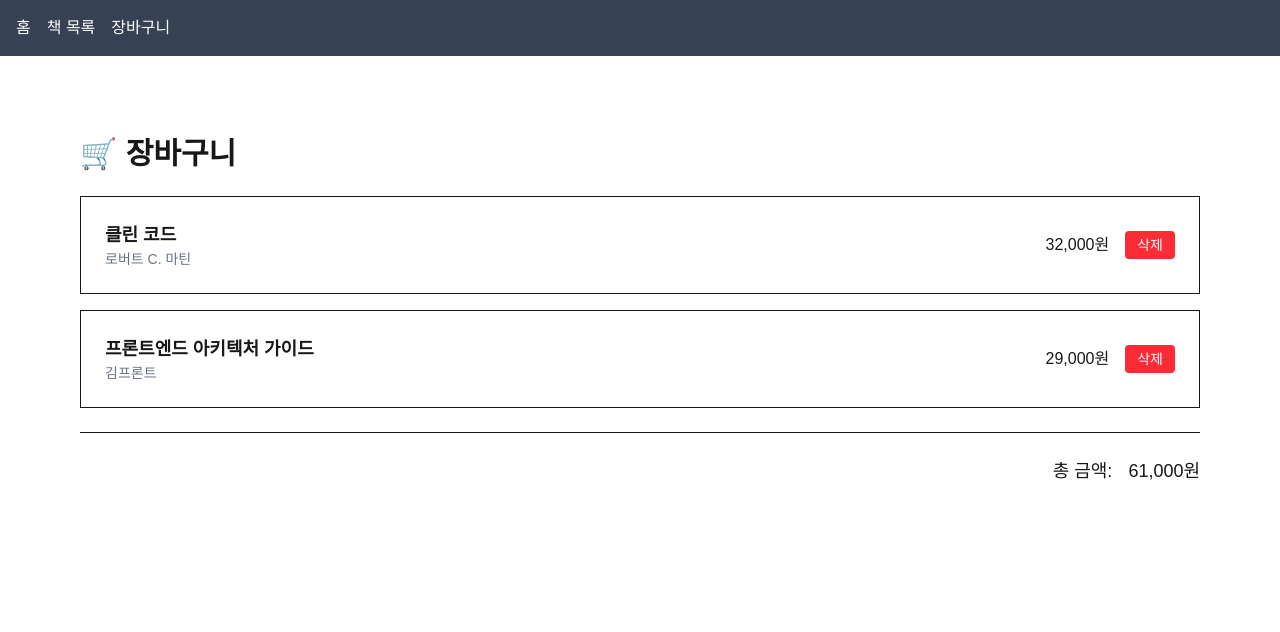
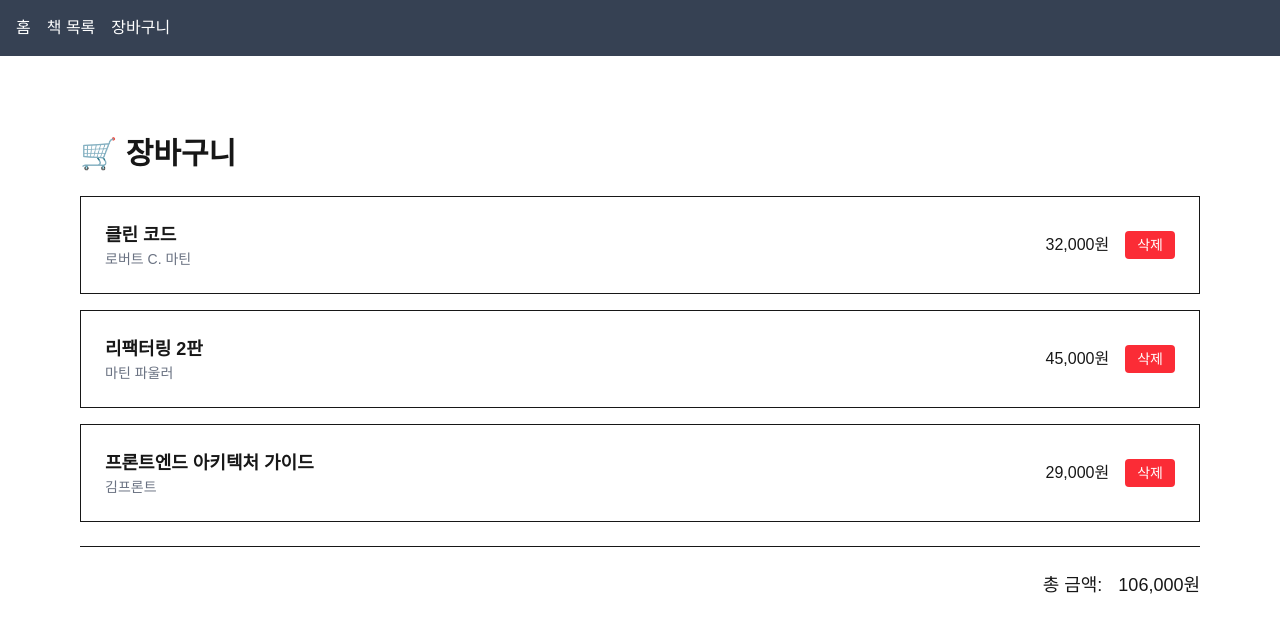
Before and after one commit to maruru301/goorm-missions, a Next.js app in the folder next-rendering/: page /cart in a window 1280 px wide. Shown: the top 632 px of the page. Built offline with nearby package versions, Linux system fonts and the light colour scheme; data requests are answered from the project's data file.

Commit message:
feat: CartButton 및 CartPage에 Server Action 적용하여 장바구니 연동

```diff
--- a/next-rendering/db.json
+++ b/next-rendering/db.json
@@ -104,45 +104,19 @@
   ],
   "cart": [
     {
-      "id": "1",
-      "slug": "clean-code",
-      "title": "클린 코드",
-      "author": "로버트 C. 마틴",
-      "category": "programming",
-      "description": "좋은 코드를 작성하기 위한 원칙과 패턴을 다루는 고전적인 개발 서적입니다.",
-      "descriptionHtml": "<p>좋은 코드를 작성하기 위한 원칙과 패턴을 다루는 고전적인 개발 서적입니다.</p>",
-      "price": {
-        "amount": "32000",
-        "currencyCode": "KRW"
-      },
-      "coverImage": "https://picsum.photos/seed/cleancode/400/600",
-      "isNew": false,
-      "rating": 4.8,
-      "tags": [
-        "프로그래밍",
-        "베스트셀러",
-        "클린코드"
-      ]
+      "id": 1,
+      "bookId": 1,
+      "quantity": 1
     },
     {
-      "id": "5",
-      "slug": "frontend-architecture",
-      "title": "프론트엔드 아키텍처 가이드",
-      "author": "김프론트",
-      "category": "frontend",
-      "description": "규모가 커지는 프론트엔드 프로젝트에서 구조를 설계하고 유지보수하는 방법을 소개합니다.",
-      "descriptionHtml": "<p>규모가 커지는 프론트엔드 프로젝트에서 구조를 설계하고 유지보수하는 방법을 소개합니다.</p>",
-      "price": {
-        "amount": "29000",
-        "currencyCode": "KRW"
-      },
-      "coverImage": "https://picsum.photos/seed/frontendarch/400/600",
-      "isNew": true,
-      "rating": 4.5,
-      "tags": [
-        "프론트엔드",
-        "아키텍처"
-      ]
+      "id": 2,
+      "bookId": 2,
+      "quantity": 1
+    },
+    {
+      "id": 5,
+      "bookId": 5,
+      "quantity": 1
     }
   ]
 }
--- a/next-rendering/src/app/cart/page.tsx
+++ b/next-rendering/src/app/cart/page.tsx
@@ -1,75 +1,36 @@
-// 장바구니 페이지 (CSR)
-'use client';
+// 장바구니 페이지
 
-import { useEffect, useState } from 'react';
+import Link from 'next/link';
+import { getCartItems } from '../actions/cartActions';
 
-import { BASE_URL } from '../constants/api';
-import { Book } from '@/types/book';
-import Link from 'next/link';
+const CartPage = async () => {
+    const cartItems = await getCartItems();
 
-const CartPage = () => {
-    const [cartList, setCartList] = useState<Book[]>([]);
-
-    useEffect(() => {
-        const fetchCart = async () => {
-            try {
-                const res = await fetch(`${BASE_URL}/cart`);
-
-                const data: Book[] = await res.json();
-                setCartList(data);
-            } catch (error) {
-                console.error(error);
-            }
-        };
-
-        fetchCart();
-    }, []);
-
-    // 삭제
-    const handleDelete = async (id: number) => {
-        const confirm = window.confirm('삭제하시겠습니까?');
-        if (!confirm) return;
-
-        try {
-            const res = await fetch(`${BASE_URL}/cart/${id}`, {
-                method: 'DELETE',
-            });
-            if (!res.ok) throw new Error('삭제 실패');
-
-            // 상태에서도 바로 제거
-            setCartList((prev) => prev.filter((item) => item.id !== id));
-        } catch (error) {
-            console.error(error);
-        }
-    };
-
-    const totalPrice = cartList.reduce((sum, item) => sum + Number(item.price.amount), 0);
+    const totalPrice = cartItems.reduce((sum, item) => sum + Number(item.book?.price.amount), 0);
 
     return (
         <div className="p-20">
             <h2 className="text-3xl font-bold mb-6">🛒 장바구니</h2>
 
-            {cartList.length === 0 ? (
+            {cartItems.length === 0 ? (
                 <p className="text-gray-500">장바구니가 비어 있습니다.</p>
             ) : (
                 <ul className="flex flex-col gap-4 justify-center">
-                    {cartList.map((item) => (
+                    {cartItems.map((item) => (
                         <li key={item.id} className="border p-6 flex justify-between">
                             <div>
                                 <Link href={`/books/${item.id}`}>
                                     <h3 className="text-lg font-semibold hover:underline cursor-pointer">
-                                        {item.title}
+                                        {item.book?.title}
                                     </h3>
                                 </Link>
-                                <p className="text-sm text-gray-500">{item.author}</p>
+                                <p className="text-sm text-gray-500">{item.book?.author}</p>
                             </div>
 
                             <div className="flex gap-4 items-center">
-                                <span>{Number(item.price.amount).toLocaleString()}원</span>
-                                <button
-                                    onClick={() => handleDelete(item.id)}
-                                    className="px-3 py-1 text-sm bg-red-500 text-white rounded hover:bg-red-600 transition-colors cursor-pointer"
-                                >
+                                <span>{Number(item.book?.price.amount).toLocaleString()}원</span>
+
+                                <button className="px-3 py-1 text-sm bg-red-500 text-white rounded hover:bg-red-600 transition-colors cursor-pointer">
                                     삭제
                                 </button>
                             </div>
--- a/next-rendering/src/components/CartButton.tsx
+++ b/next-rendering/src/components/CartButton.tsx
@@ -1,47 +1,24 @@
-'use client';
-
 import { Book } from '@/types/book';
 import { BsCartPlus } from 'react-icons/bs';
+import { addToCart } from '@/app/actions/cartActions';
 
 type Props = {
     book: Book;
 };
 
 const CartButton = ({ book }: Props) => {
-    const addToCart = async () => {
-        try {
-            const res = await fetch('http://localhost:4000/cart');
-            const data: Book[] = await res.json();
+    return (
+        <form action={addToCart}>
+            <input type="hidden" name="bookId" value={book.id} />
+            <input type="hidden" name="quantity" value={1} />
 
-            // 중복 체크
-            if (data.find((item) => item.id === book.id)) {
-                alert('이미 장바구니에 있습니다.');
-                return;
-            }
-
-            // 추가
-            await fetch('http://localhost:4000/cart', {
-                method: 'POST',
-                headers: { 'Content-Type': 'application/json' },
-                body: JSON.stringify(book),
-            });
-
-            alert(`${book.title} 장바구니에 추가됨`);
-        } catch (error) {
-            console.error(error);
-        }
-    };
-
-    return (
-        <button
-            className="font-medium text-sm text-white px-3 py-2 rounded bg-blue-500 hover:bg-blue-600 transition-colors cursor-pointer"
-            onClick={addToCart}
-        >
-            <div className="flex items-center justify-center gap-2">
-                <BsCartPlus className="w-4 h-4" />
-                장바구니 담기
-            </div>
-        </button>
+            <button className="font-medium text-sm text-white px-3 py-2 rounded bg-blue-500 hover:bg-blue-600 transition-colors cursor-pointer">
+                <div className="flex items-center justify-center gap-2">
+                    <BsCartPlus className="w-4 h-4" />
+                    장바구니 담기
+                </div>
+            </button>
+        </form>
     );
 };
 
```
